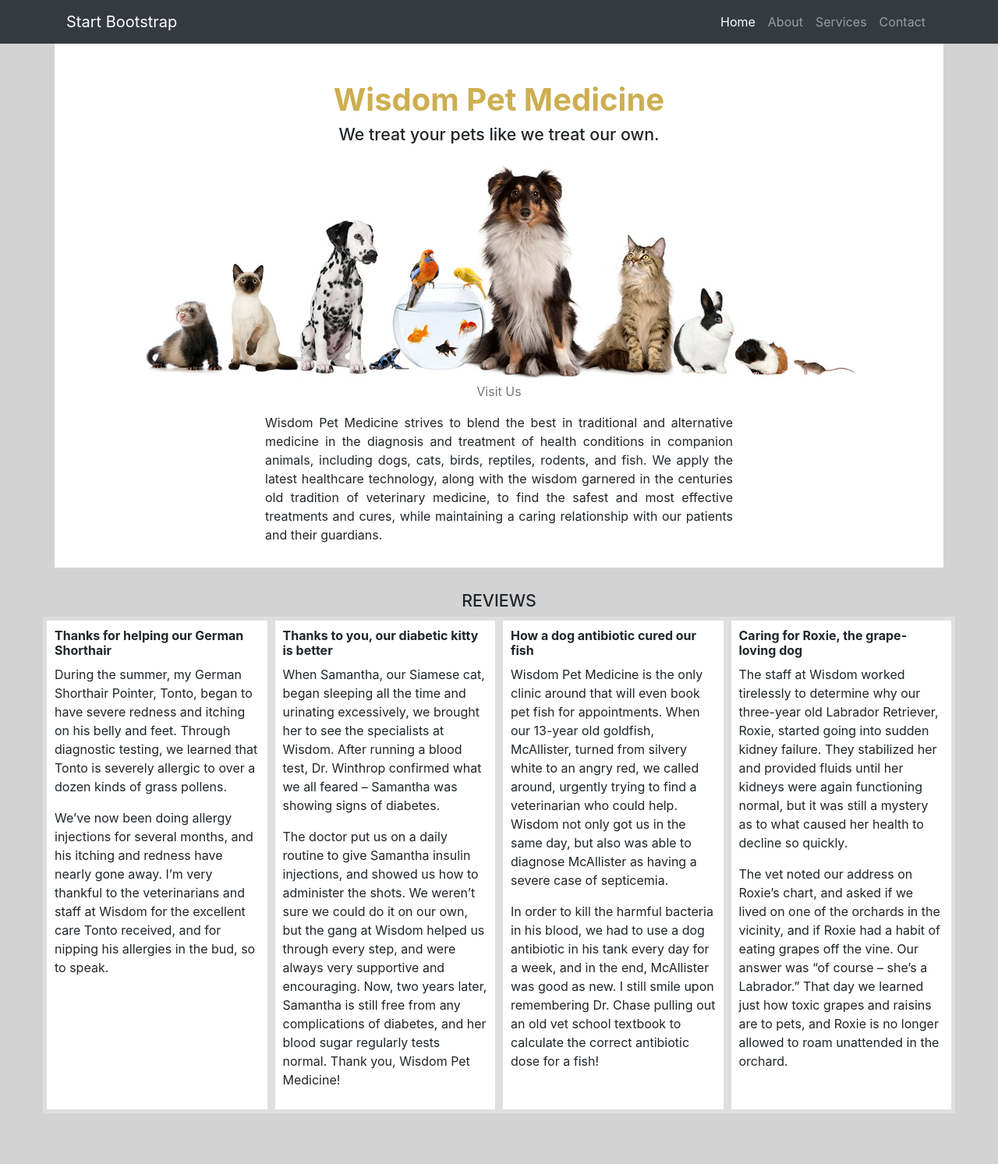
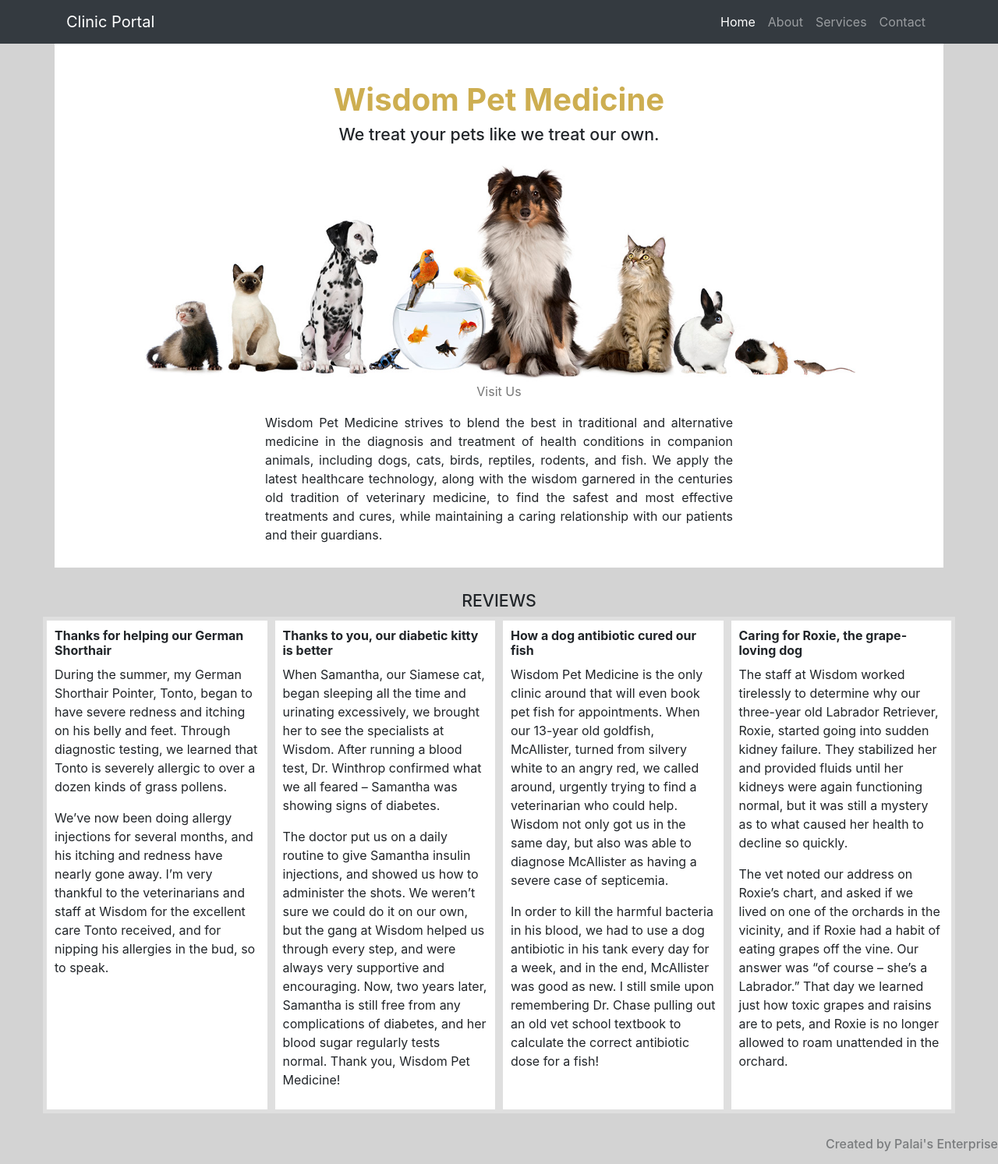
Before and after one commit to spandanpalai/wisdom-pets, a website: page index.html in a window 1280 px wide. Shown: the whole page at 78% size. Before the commit the page ends 1458 px from the top, so only its background shows below. Drawn offline with Linux system fonts and the light colour scheme.

Commit message:
changes added by creator for water mark

```diff
--- a/index.html
+++ b/index.html
@@ -8,7 +8,7 @@
   <meta name="description" content="">
   <meta name="author" content="">
 
-  <title>Bare - Start Bootstrap Template</title>
+  <title>Spandan's App</title>
 
   <!-- Bootstrap core CSS -->
   <link href="vendor/bootstrap/css/bootstrap.min.css" rel="stylesheet">
@@ -27,7 +27,7 @@
   <!-- Navigation -->
   <nav class="navbar navbar-expand-lg navbar-dark bg-dark static-top">
     <div class="container">
-      <a class="navbar-brand" href="#">Start Bootstrap</a>
+      <a class="navbar-brand" href="#">Clinic Portal</a>
       <button class="navbar-toggler" type="button" data-toggle="collapse" data-target="#navbarResponsive" aria-controls="navbarResponsive" aria-expanded="false" aria-label="Toggle navigation">
         <span class="navbar-toggler-icon"></span>
       </button>
@@ -92,6 +92,9 @@
     </div>
   </div>
 
+  <footer>
+    <h6><p style="opacity: 0.5; text-align: right;">Created by Palai's Enterprise</p></h6>
+  </footer>
   <!-- Bootstrap core JavaScript -->
   <script src="vendor/jquery/jquery.slim.min.js"></script>
   <script src="vendor/bootstrap/js/bootstrap.bundle.min.js"></script>
```
